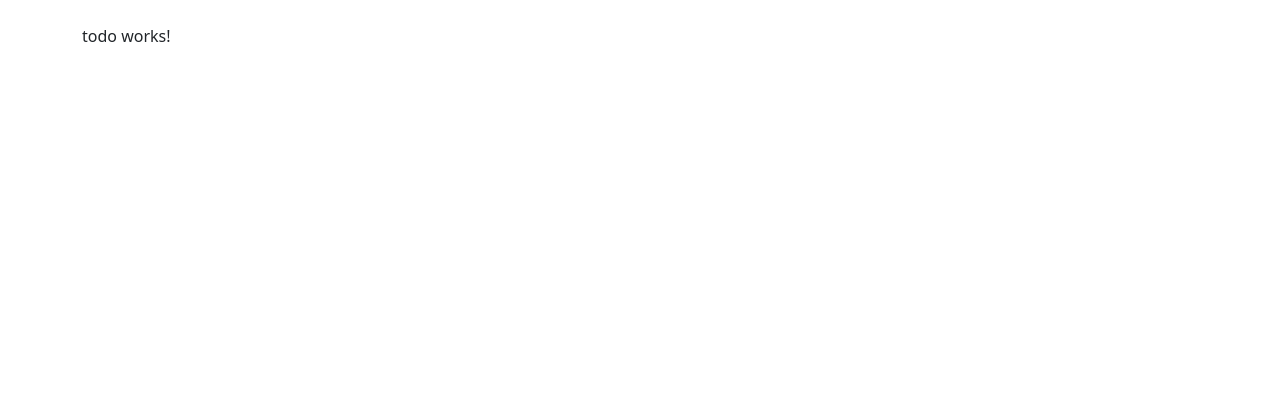
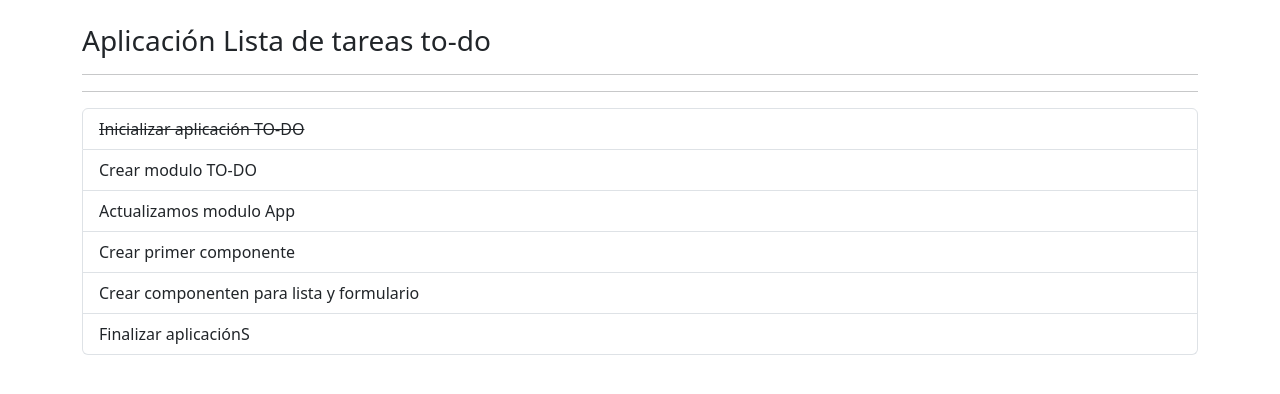
Before and after one commit to Pilicirce/todo-app, an Angular app: page / in a window 1280 px wide. Shown: the top 394 px of the page. Built offline with nearby package versions, Linux system fonts and the light colour scheme.

Commit message:
add list.component

```diff
--- /dev/null
+++ b/src/app/todo/components/list/list.component.html
@@ -0,0 +1,5 @@
+<ul class="mt-2 mb-2 list-group">
+    <li *ngFor="let task of list" class="list-group-item">
+        <span [ngClass]="{'text-decoration-line-through': task.isCompleted}">{{ task.description }}</span>
+    </li>
+</ul>
--- /dev/null
+++ b/src/app/todo/components/list/list.component.ts
@@ -0,0 +1,12 @@
+import { Component, Input } from '@angular/core';
+import { Task } from '../../interfaces/task.interface';
+
+@Component({
+  selector: 'todo-list',
+  templateUrl: './list.component.html',
+  styleUrls: ['./list.component.css']
+})
+export class ListComponent {
+  @Input()
+  public list: Array<Task> = [];
+}
--- a/src/app/todo/components/todo/todo.component.html
+++ b/src/app/todo/components/todo/todo.component.html
@@ -1 +1,6 @@
-<p>todo works!</p>
+<h3>Aplicación Lista de tareas to-do</h3>
+<hr>
+<!-- Formulario para agregar tareas -->
+<hr>
+<!-- Lista de tareas -->
+<todo-list [list]="tasks"></todo-list>
--- a/src/app/todo/components/todo/todo.component.ts
+++ b/src/app/todo/components/todo/todo.component.ts
@@ -1,4 +1,5 @@
 import { Component } from '@angular/core';
+import { Task } from '../../interfaces/task.interface';
 
 @Component({
   selector: 'todo-root',
@@ -6,5 +7,31 @@ import { Component } from '@angular/core';
   styleUrls: ['./todo.component.css']
 })
 export class TodoComponent {
-
+  public tasks: Array<Task> = [
+    //otra forma de declarar el array: Task[]
+    {
+      description: 'Inicializar aplicación TO-DO',
+      isCompleted: true,
+    },
+    {
+      description: 'Crear modulo TO-DO',
+      isCompleted: false,
+    },
+    {
+      description: 'Actualizamos modulo App',
+      isCompleted: false,
+    },
+    {
+      description: 'Crear primer componente',
+      isCompleted: false,
+    },
+    {
+      description: 'Crear componenten para lista y formulario',
+      isCompleted: false,
+    },
+    {
+      description: 'Finalizar aplicaciónS',
+      isCompleted: false,
+    },
+  ];
 }
--- /dev/null
+++ b/src/app/todo/interfaces/task.interface.ts
@@ -0,0 +1,4 @@
+export interface Task {
+    description: string;
+    isCompleted: boolean;
+}
--- a/src/app/todo/todo.module.ts
+++ b/src/app/todo/todo.module.ts
@@ -2,12 +2,14 @@ import { NgModule } from '@angular/core';
 import { CommonModule } from '@angular/common';
 import { FormsModule } from '@angular/forms';
 import { TodoComponent } from './components/todo/todo.component';
+import { ListComponent } from './components/list/list.component';
 
 
 
 @NgModule({
   declarations: [
-    TodoComponent
+    TodoComponent,
+    ListComponent
   ],
 
   exports: [
```
Also changed, not shown: src/app/todo/components/list/list.component.css (added), 1 other file (tests, documents, lock files or other folders).
